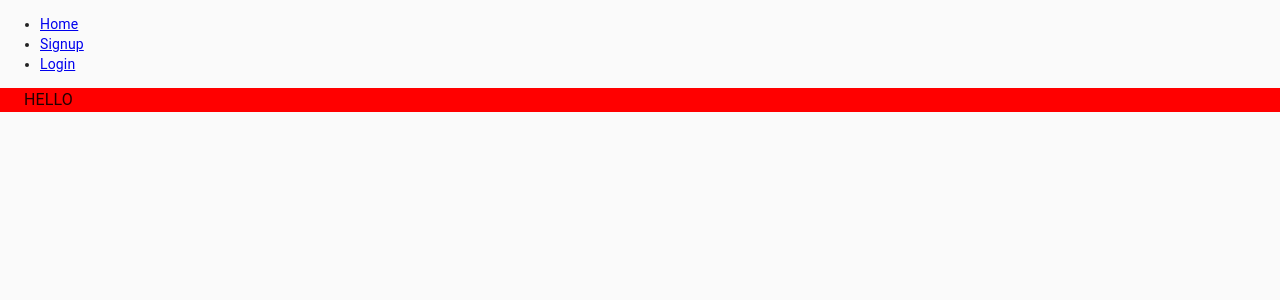
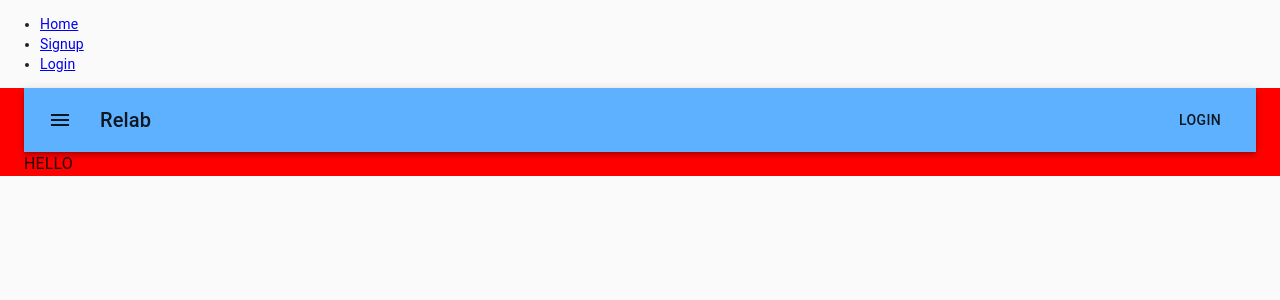
Before and after one commit to damianbrowne/cmsi370-djaw, a React (Create React App) app: page / in a window 1280 px wide. Shown: the top 300 px of the page. Built offline with nearby package versions, Linux system fonts and the light colour scheme.

Commit message:
HeaderBar Update

```diff
--- a/src/common/HeaderFrame.js
+++ b/src/common/HeaderFrame.js
@@ -0,0 +1,40 @@
+import React from 'react';
+import { makeStyles } from '@material-ui/core/styles';
+import AppBar from '@material-ui/core/AppBar';
+import Toolbar from '@material-ui/core/Toolbar';
+import Typography from '@material-ui/core/Typography';
+import Button from '@material-ui/core/Button';
+import IconButton from '@material-ui/core/IconButton';
+import MenuIcon from '@material-ui/icons/Menu';
+
+const useStyles = makeStyles((theme) => ({
+  root: {
+    flex: 1,
+  },
+  menuButton: {
+    marginRight: theme.spacing(2),
+  },
+  title: {
+    flexGrow: 1,
+  },
+}));
+
+export default function ButtonAppBar() {
+  const classes = useStyles();
+
+  return (
+    <div className={classes.root}>
+      <AppBar position="static">
+        <Toolbar>
+          <IconButton edge="start" className={classes.menuButton} color="inherit" aria-label="menu">
+            <MenuIcon />
+          </IconButton>
+          <Typography variant="h6" className={classes.title}>
+            Relab
+          </Typography>
+          <Button color="inherit">Login</Button>
+        </Toolbar>
+      </AppBar>
+    </div>
+  );
+}
--- a/src/pages/Dashboard/Dashboard.js
+++ b/src/pages/Dashboard/Dashboard.js
@@ -11,7 +11,7 @@
     makeStyles,
 } from '@material-ui/core'
 
-
+import HeaderFrame from '../../common/HeaderFrame.js'
 
 const useStyles = makeStyles((theme) => ({
     root: {
@@ -26,6 +26,7 @@
 
   return (
     <Container className={classes.root}>
+        <HeaderFrame />
         <Typography>
             HELLO
         </Typography>
```
